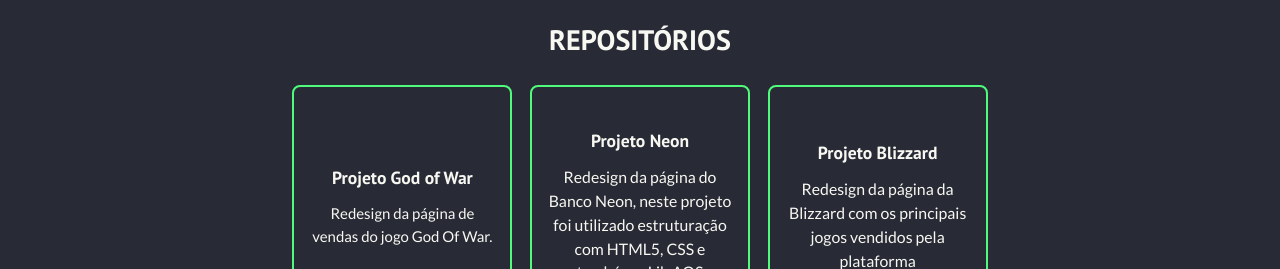
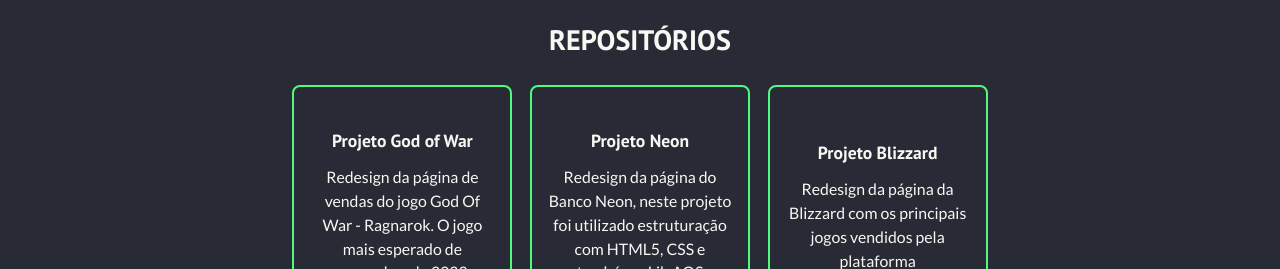
Before and after one commit to LucasBlunTT/Portfolio, a website: page index.html in a window 1280 px wide. Shown: the part 790-1059 px from the top of the page. Drawn offline with nearby package versions, Linux system fonts and the light colour scheme.

Commit message:
Ajustes no portfolio

```diff
--- a/index.html
+++ b/index.html
@@ -98,7 +98,7 @@
           <div class="cards gow">
             <h3>Projeto God of War</h3>
             <p>
-              Redesign da página de vendas do jogo God Of War.
+              Redesign da página de vendas do jogo God Of War - Ragnarok. O jogo mais esperado de novembro de 2022
             </p>
             <a class="btn" href="https://github.com/LucasBlunTT" target="_blank">
               <span>GITHUB</span>
--- a/scss/_portifolio.scss
+++ b/scss/_portifolio.scss
@@ -51,7 +51,7 @@
 
           &.gow{
             p{
-              font-size: 1.7rem
+              font-size: 1.8rem
             }
           }
 
```
Also changed, not shown: css/main.css.
